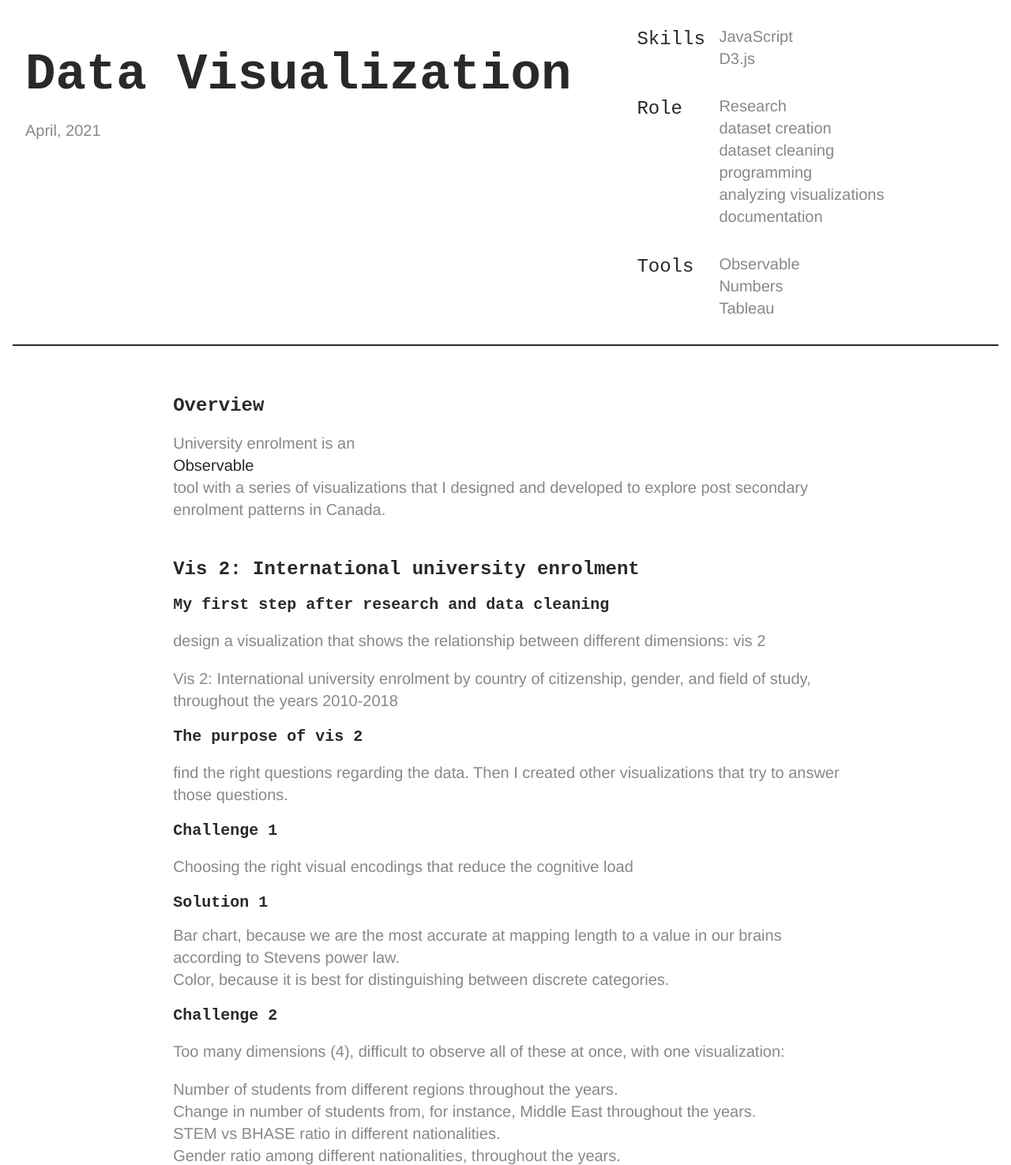
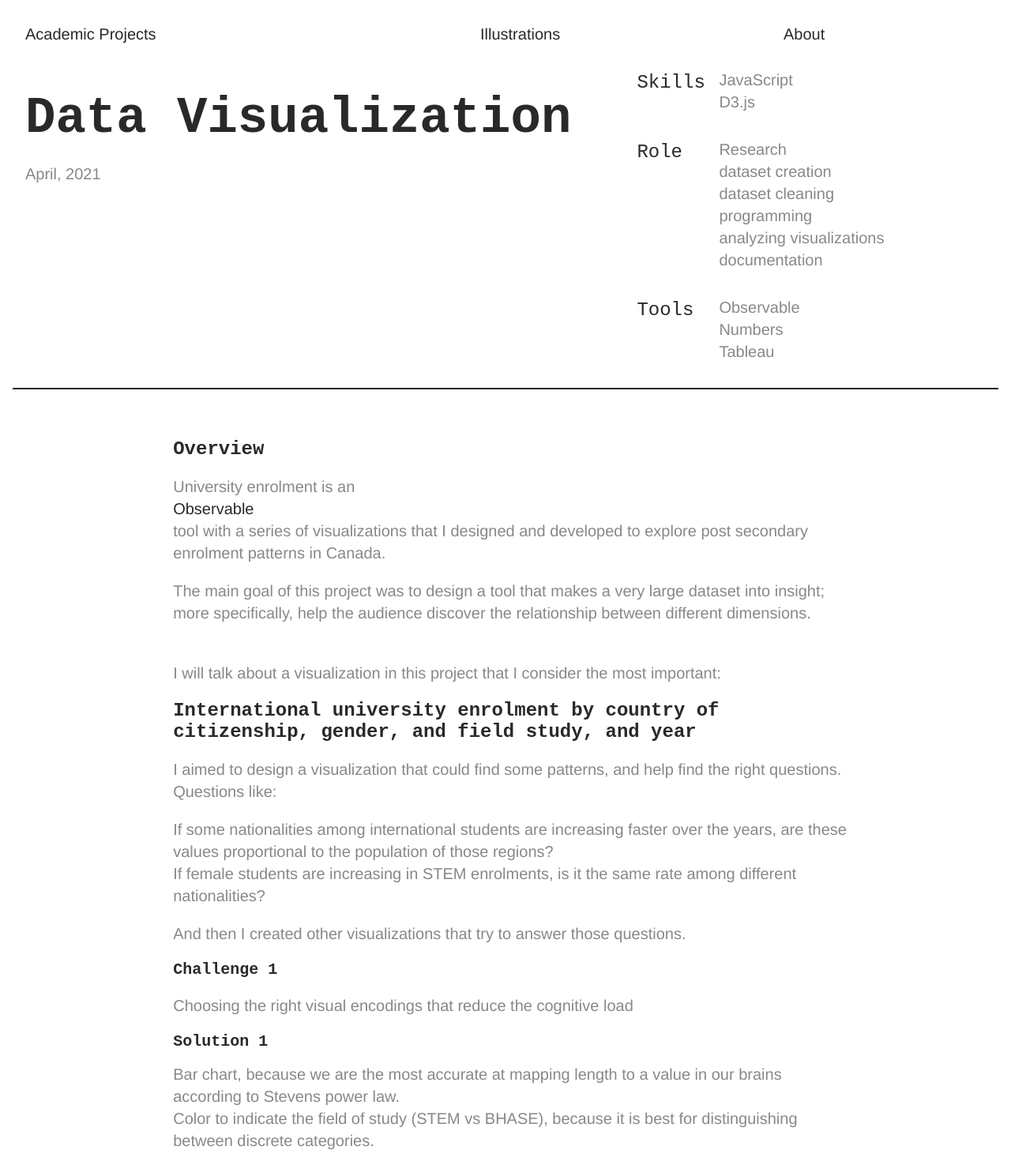
Before and after one commit to hanabarazandeh/Portfolio, a plain HTML site: page data-vis.html in a window 1280 px wide. Shown: the top 1475 px of the page at 79% size. Drawn offline with Linux system fonts and the light colour scheme; a web font is replaced by a local one.

Commit message:
implemented some of the feedback on the content of the project

```diff
--- a/data-vis.html
+++ b/data-vis.html
@@ -15,7 +15,25 @@
 </head>
 
 <body class="body-data-vis">
-    <header class="grid two-column add-gutters">
+    <header>
+        <div class="nav_parent">
+            <nav class="grid three-column" id="nav">
+
+                <div class="nav-item ">
+                    <a href="index.html">Academic Projects</a>
+                </div>
+
+                <div class="nav-item">
+                    <a>Illustrations</a>
+                </div>
+
+                <div class="nav-item ">
+                    <a href="about.html">About</a>
+                </div>
+            </nav>
+        </div>
+
+        <div class="grid two-column add-gutters">
             <section>
                 <h1>Data Visualization</h1>
                 <p class="header-date">April, 2021
@@ -54,30 +72,37 @@
                     </ul>
                 </section>
             </div>
+        </div>
 
     </header>
-
-    <div class="main-container">
+    <div class="main-container" id="data-vis-main-container">
         <section class="para">
             <h2>Overview</h2>
             <p>University enrolment is an <a href="https://observablehq.com/">Observable</a> tool with a series of visualizations that I designed and developed to explore post secondary enrolment patterns in Canada.
             </p>
+            <p>The main goal of this project was to design a tool that makes a very large dataset into insight; more specifically, help the audience discover the relationship between different dimensions.</p>
         </section>
 
         <section class="para">
-            <h2>Vis 2: International university enrolment</h2>
-            <h3>My first step after research and data cleaning</h3>
-            <p>design a visualization that shows the relationship between different dimensions: vis 2</p>
-            <p>Vis 2: International university enrolment by country of citizenship, gender, and field of study, throughout the years 2010-2018</p>
-            <h3>The purpose of vis 2</h3>
-            <p>find the right questions regarding the data. Then I created other visualizations that try to answer those questions. </p>
+            <p>I will talk about a visualization in this project that I consider the most important:</p>
+            <h2>International university enrolment by country of citizenship, gender, and field study, and year</h2>
+            <p>I aimed to design a visualization that could find some patterns, and help find the right questions. Questions like:</p>
+            <ul>
+                <li>If some nationalities among international students are increasing faster over the years, are these values proportional to the population of those regions? </li>
+                <li>If female students are increasing in STEM enrolments, is it the same rate among different nationalities?</li>
+            </ul>
+            <p>And then I created other visualizations that try to answer those questions. </p>
+            <section>
                 <h3>Challenge 1</h3>
                 <p>Choosing the right visual encodings that reduce the cognitive load</p>
                 <h3>Solution 1</h3>
                 <ul>
                     <li>Bar chart, because we are the most accurate at mapping length to a value in our brains according to Stevens power law. </li>
-                <li>Color, because it is best for distinguishing between discrete categories.</li>
+                    <li>Color to indicate the field of study (STEM vs BHASE), because it is best for distinguishing between discrete categories.</li>
                 </ul>
+            </section>
+
+            <section>
                 <h3>Challenge 2</h3>
                 <p>Too many dimensions (4), difficult to observe all of these at once, with one visualization:</p>
                 <ul>
@@ -96,6 +121,7 @@
                         Dragging over a chart filtering the results on the other chart, this way we can see the gender ratio for different regions, in different years.
                     </li>
                 </ul>
+            </section>
 
             <figure>
                 <img src="img/viz2-structure-800.jpg" alt="the structure of visualization 2, where on top right there is a slider that moves the time range for the 2 charts on the bottoms.
@@ -129,7 +155,9 @@
         </section>
     </div>
 
-
+    <script src="js/dropdown.js">
+    </script>
+    <script src="header-dynamic.js"></script>
 </body>
 
 </html>
```
Lines whose indentation alone changed are shown as unchanged.
